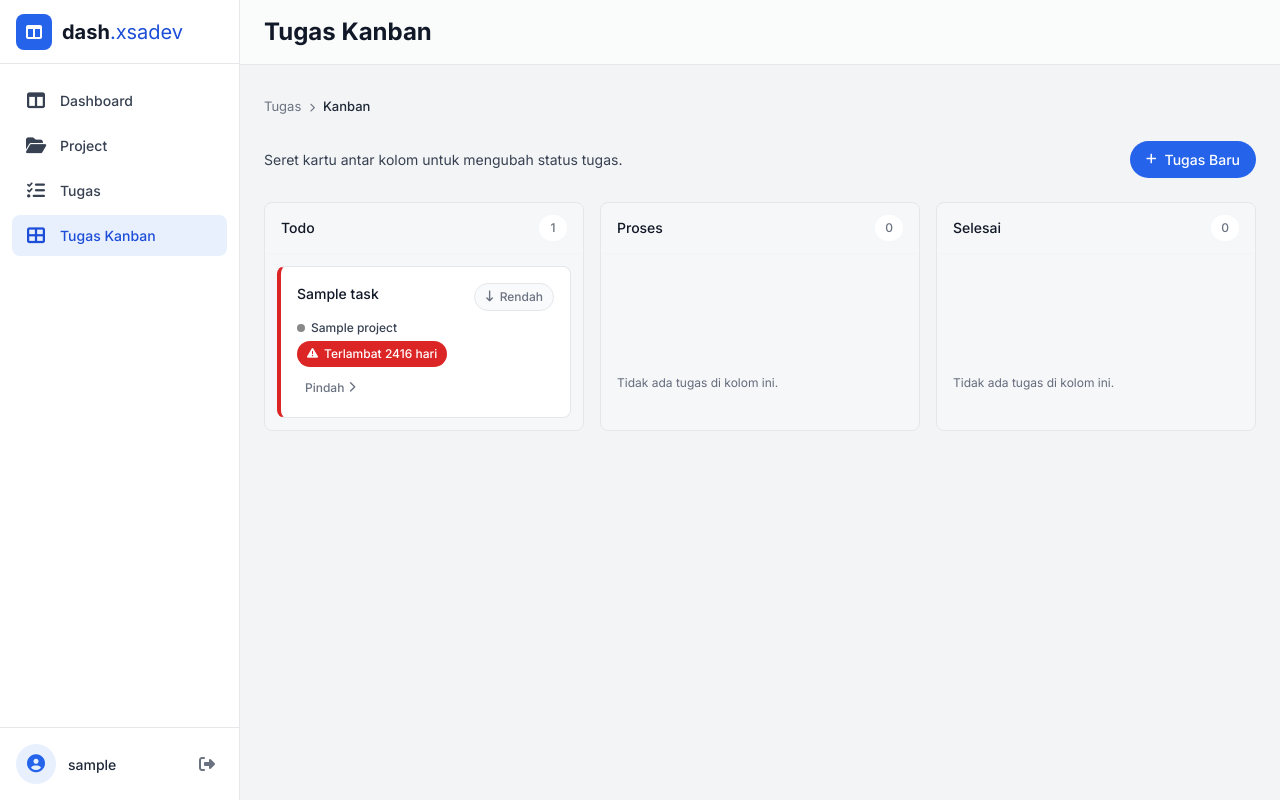
After one commit to XsafiD/todo-list-app, a Flask app: page /tasks/kanban in a window 1280 px wide. The commit adds this page. Run offline with Flask 3, Linux system fonts and the light colour scheme; the visitor is signed in with stand-in values (Sample User, id 1); tables that the repository leaves empty hold one stand-in row (values such as "Sample post"); parts of the project's set-up code (start-up, migrations or seed data) failed here and were passed over; some libraries are stand-ins or nearby versions.

Commit message:
2026-08-28 feat: halaman Tugas Kanban — board 3 kolom (Todo/Proses/Selesai) dengan drag & drop SortableJS untuk ubah status task

```diff
--- a/app/controllers/task_controller.py
+++ b/app/controllers/task_controller.py
@@ -7,7 +7,9 @@ Routes (semua login_required):
   - GET      /tasks/<id>            — detail
   - GET/POST /tasks/<id>/edit       — edit
   - POST     /tasks/<id>/complete   — toggle selesai
+  - POST     /tasks/<id>/status     — ubah status (drag & drop kanban, JSON)
   - POST     /tasks/<id>/delete     — hapus
+  - GET      /tasks/kanban          — board kanban 3 kolom per status
 """
 from flask import Blueprint, abort, flash, jsonify, redirect, render_template, request, url_for
 
@@ -20,6 +22,13 @@ task_bp = Blueprint("task", __name__, url_prefix="/tasks")
 
 _ALLOWED_STATUS = {value for value, _ in STATUS_CHOICES}
 _ALLOWED_PRIORITY = {value for value, _ in PRIORITY_CHOICES}
+
+# Kolom papan kanban — urutan tampilan board (key = nilai enum TaskStatus)
+KANBAN_COLUMNS = [
+    ("todo", "Todo"),
+    ("in_progress", "Proses"),
+    ("done", "Selesai"),
+]
 
 
 def _get_task_or_404(task_id: int):
@@ -136,6 +145,44 @@ def complete(task_id: int):
     return redirect(request.form.get("next") or url_for("task.detail", task_id=task_id))
 
 
+@task_bp.route("/kanban")
+@login_required
+def kanban():
+    """Board kanban — 3 kolom per status, task dikelompokkan di controller."""
+    grouped: dict[str, list] = {key: [] for key, _ in KANBAN_COLUMNS}
+    for task in task_service.get_all():
+        grouped.setdefault(task.status, []).append(task)
+    return render_template("task/kanban.html", columns=KANBAN_COLUMNS, grouped=grouped)
+
+
+@task_bp.route("/<int:task_id>/status", methods=["POST"])
+@login_required
+def update_status(task_id: int):
+    payload = request.get_json(silent=True) or {}
+    status = payload.get("status", "")
+    if status not in _ALLOWED_STATUS:
+        message = "Status harus todo, in_progress, atau done."
+        if _wants_json():
+            return jsonify(status="error", error="invalid_status", message=message), 400
+        flash(message, "error")
+        return redirect(url_for("task.kanban"))
+    try:
+        task = task_service.update_status(task_id, status)
+    except ValueError:
+        if _wants_json():
+            return jsonify(status="error", error="not_found", message="Tugas tidak ditemukan."), 404
+        abort(404)
+    message = f"Status tugas '{task.title}' diperbarui."
+    if _wants_json():
+        return jsonify(
+            status="ok",
+            data={"id": task.id, "title": task.title, "status": task.status.value},
+            message=message,
+        )
+    flash(message, "success")
+    return redirect(url_for("task.kanban"))
+
+
 @task_bp.route("/<int:task_id>/delete", methods=["POST"])
 @login_required
 def delete(task_id: int):
--- a/app/static/css/style.css
+++ b/app/static/css/style.css
@@ -55,6 +55,37 @@
   animation: toast-in 150ms ease-out;
 }
 
+/* ── Kanban board (kanban.js — SortableJS) ── */
+[data-kanban-card] {
+  cursor: grab;
+}
+
+[data-kanban-card]:active {
+  cursor: grabbing;
+}
+
+/* Placeholder selama drag — kartu "hantu" di posisi target */
+[data-kanban-card].kanban-ghost {
+  opacity: 0.4;
+  border-style: dashed;
+  box-shadow: none;
+}
+
+/* Klon kartu yang sedang diangkat — elevasi level 1 (DESIGN.md) */
+[data-kanban-card].kanban-drag {
+  box-shadow: rgba(0, 0, 0, 0.08) 0px 2px 8px 0px;
+}
+
+[data-kanban-card].is-loading {
+  opacity: 0.6;
+  pointer-events: none;
+}
+
+[data-kanban-card].is-done [data-kanban-title] {
+  color: #646B7C;
+  text-decoration: line-through;
+}
+
 /* Input datetime-local: samakan lebar minimal */
 input[type="datetime-local"] {
   min-width: 0;
--- /dev/null
+++ b/app/static/js/kanban.js
@@ -0,0 +1,125 @@
+/* kanban.js — board drag & drop via SortableJS + fallback tombol pindah (12-ajax-js.md) */
+(function () {
+  "use strict";
+
+  var ns = (window.Dashboardku = window.Dashboardku || {});
+
+  /* Urutan kolom — JAGA SINKRON dengan KANBAN_COLUMNS di task_controller.py */
+  var COLUMN_ORDER = ["todo", "in_progress", "done"];
+
+  ns.initKanbanBoard = function () {
+    var board = document.querySelector("[data-kanban-board]");
+    if (!board || typeof window.Sortable === "undefined") return;
+
+    var csrfInput = board.querySelector("input[name='csrf_token']");
+
+    function columnOf(el) {
+      return el.closest("[data-kanban-column]");
+    }
+
+    function refreshColumn(column) {
+      var cards = column.querySelectorAll("[data-kanban-card]");
+      var count = column.querySelector("[data-kanban-count]");
+      if (count) count.textContent = String(cards.length);
+
+      var empty = column.querySelector("[data-kanban-empty]");
+      if (empty) empty.hidden = cards.length > 0;
+
+      var position = COLUMN_ORDER.indexOf(column.getAttribute("data-kanban-column"));
+      cards.forEach(function (card) {
+        var prev = card.querySelector("[data-kanban-move='prev']");
+        var next = card.querySelector("[data-kanban-move='next']");
+        if (prev) prev.classList.toggle("hidden", position <= 0);
+        if (next) next.classList.toggle("hidden", position >= COLUMN_ORDER.length - 1);
+      });
+    }
+
+    function refreshBoard() {
+      board.querySelectorAll("[data-kanban-column]").forEach(refreshColumn);
+    }
+
+    function save(card, status, revert) {
+      card.classList.add("is-loading");
+      fetch(card.getAttribute("data-status-url"), {
+        method: "POST",
+        headers: {
+          "Content-Type": "application/json",
+          "X-Requested-With": "fetch",
+          "X-CSRFToken": csrfInput ? csrfInput.value : "",
+        },
+        body: JSON.stringify({ status: status }),
+      })
+        .then(function (response) {
+          if (!response.ok) throw new Error("Gagal memperbarui status tugas.");
+          return response.json();
+        })
+        .then(function (payload) {
+          if (payload.status !== "ok") {
+            throw new Error(payload.message || "Gagal memperbarui status tugas.");
+          }
+          card.classList.toggle("is-done", payload.data.status === "done");
+          ns.toast(payload.message, "success");
+        })
+        .catch(function (err) {
+          revert();
+          ns.toast(err.message, "error");
+        })
+        .finally(function () {
+          card.classList.remove("is-loading");
+          refreshBoard();
+        });
+    }
+
+    /* Drag antar kolom — reorder dalam kolom sama tidak dipersist (sort: false) */
+    board.querySelectorAll("[data-kanban-cards]").forEach(function (list) {
+      window.Sortable.create(list, {
+        group: "kanban",
+        sort: false,
+        animation: 150,
+        ghostClass: "kanban-ghost",
+        dragClass: "kanban-drag",
+        onEnd: function (evt) {
+          if (evt.from === evt.to) return;
+          var card = evt.item;
+          var status = columnOf(evt.to).getAttribute("data-kanban-column");
+          var fromList = evt.from;
+          var oldIndex = evt.oldIndex;
+          save(card, status, function revert() {
+            var ref = fromList.children[oldIndex] || null;
+            fromList.insertBefore(card, ref);
+          });
+        },
+      });
+    });
+
+    /* Fallback keyboard/touch: tombol pindah kolom */
+    board.querySelectorAll("[data-kanban-move]").forEach(function (button) {
+      button.addEventListener("click", function (event) {
+        event.preventDefault();
+        var card = button.closest("[data-kanban-card]");
+        if (!card || card.classList.contains("is-loading")) return;
+
+        var position = COLUMN_ORDER.indexOf(
+          columnOf(card).getAttribute("data-kanban-column")
+        );
+        var target = position + (button.getAttribute("data-kanban-move") === "next" ? 1 : -1);
+        if (target < 0 || target >= COLUMN_ORDER.length) return;
+
+        var fromList = card.parentElement;
+        var targetList = board.querySelector(
+          '[data-kanban-column="' + COLUMN_ORDER[target] + '"] [data-kanban-cards]'
+        );
+        if (!targetList) return;
+
+        targetList.appendChild(card);
+        refreshBoard();
+        save(card, COLUMN_ORDER[target], function revert() {
+          fromList.appendChild(card);
+          refreshBoard();
+        });
+      });
+    });
+
+    refreshBoard();
+  };
+})();
--- a/app/templates/base.html
+++ b/app/templates/base.html
@@ -74,9 +74,17 @@
           <!-- Task -->
           <a href="{{ url_for('task.index') }}"
              class="flex items-center gap-3 rounded-lg px-3 py-2.5 text-[14px] font-medium transition
-                    {% if request.endpoint and request.endpoint.startswith('task.') and request.endpoint != 'task.create' %}bg-primary-soft text-primary-deep{% else %}text-charcoal hover:bg-surface-soft{% endif %}">
+                    {% if request.endpoint and request.endpoint.startswith('task.') and request.endpoint not in ['task.create', 'task.kanban'] %}bg-primary-soft text-primary-deep{% else %}text-charcoal hover:bg-surface-soft{% endif %}">
             <i class="fa-solid fa-list-check text-[18px] w-6 text-center" aria-hidden="true"></i>
             <span class="whitespace-nowrap">Tugas</span>
+          </a>
+
+          <!-- Tugas Kanban -->
+          <a href="{{ url_for('task.kanban') }}"
+             class="flex items-center gap-3 rounded-lg px-3 py-2.5 text-[14px] font-medium transition
+                    {% if request.endpoint == 'task.kanban' %}bg-primary-soft text-primary-deep{% else %}text-charcoal hover:bg-surface-soft{% endif %}">
+            <i class="fa-solid fa-table-cells-large text-[18px] w-6 text-center" aria-hidden="true"></i>
+            <span class="whitespace-nowrap">Tugas Kanban</span>
           </a>
         </div>
       </nav>
--- /dev/null
+++ b/app/templates/task/kanban.html
@@ -0,0 +1,82 @@
+{% extends "base.html" %}
+{% from "components/page_path.html" import page_path %}
+{% from "components/badge.html" import deadline_badge, priority_badge, project_tag %}
+
+{% block title %}Tugas Kanban · dash.xsadev{% endblock %}
+
+{% block page_title %}Tugas Kanban{% endblock %}
+
+{% block authenticated_content %}
+{{ page_path([{"label": "Tugas", "href": url_for('task.index')}, {"label": "Kanban"}]) }}
+
+<div class="flex flex-wrap items-center justify-between gap-3">
+  <p class="text-[14px] text-charcoal">Seret kartu antar kolom untuk mengubah status tugas.</p>
+  <a href="{{ url_for('task.create') }}"
+     class="inline-flex items-center gap-2 rounded-full bg-primary px-4 py-2 text-[14px] font-medium text-white transition hover:bg-primary-deep">
+    <i class="fa-solid fa-plus text-[12px]" aria-hidden="true"></i>Tugas Baru
+  </a>
+</div>
+
+{# ── Kanban board — drag & drop via kanban.js (SortableJS) ── #}
+<section class="mt-6" data-kanban-board aria-label="Papan kanban tugas">
+  <input type="hidden" name="csrf_token" value="{{ csrf_token() }}">
+
+  <div class="grid gap-4 md:grid-cols-3">
+    {% for key, label in columns %}
+    <div data-kanban-column="{{ key }}"
+         class="flex flex-col rounded-lg border border-hairline bg-surface-soft/60">
+      <header class="flex items-center justify-between border-b border-hairline-soft px-4 py-3">
+        <h2 class="text-[14px] font-medium text-ink-deep">{{ label }}</h2>
+        <span data-kanban-count
+              class="inline-flex min-w-[28px] items-center justify-center rounded-full bg-surface px-2.5 py-1 text-[12px] font-medium text-slate"
+              aria-label="Jumlah tugas di kolom {{ label }}">{{ grouped[key] | length }}</span>
+      </header>
+
+      <div data-kanban-cards class="flex min-h-[120px] flex-col gap-3 p-3">
+        {% for task in grouped[key] %}
+        <article data-kanban-card data-task-id="{{ task.id }}"
+                 data-status-url="{{ url_for('task.update_status', task_id=task.id) }}"
+                 class="rounded-lg border border-hairline bg-surface p-4 transition-shadow duration-150 hover:shadow-sm
+                        {% if task.status == 'done' %}is-done{% endif %}
+                        {% if task.deadline_state == 'overdue' %}border-l-4 border-l-critical{% endif %}">
+          <div class="flex items-start justify-between gap-2">
+            <a href="{{ url_for('task.detail', task_id=task.id) }}" class="min-w-0 flex-1" title="{{ task.title }}">
+              <p data-kanban-title class="line-clamp-2 text-[14px] font-medium text-ink-deep">{{ task.title }}</p>
+            </a>
+            {{ priority_badge(task.priority) }}
+          </div>
+
+          <div class="mt-2 flex flex-wrap items-center gap-x-3 gap-y-1">
+            {{ project_tag(task.project_name, task.project_color) }}
+            {% if task.deadline %}{{ deadline_badge(task.deadline_state, task.deadline_label) }}{% endif %}
+          </div>
+
+          {# Fallback keyboard/touch: pindah kolom tanpa drag #}
+          <div class="mt-2 flex justify-between" data-kanban-moves>
+            <button type="button" data-kanban-move="prev"
+                    class="inline-flex items-center gap-1 rounded-lg px-2 py-1 text-[12px] font-medium text-slate transition hover:bg-surface-soft hover:text-ink"
+                    aria-label="Pindah ke kolom sebelumnya">
+              <i class="fa-solid fa-chevron-left text-[11px]" aria-hidden="true"></i>Pindah
+            </button>
+            <button type="button" data-kanban-move="next"
+                    class="inline-flex items-center gap-1 rounded-lg px-2 py-1 text-[12px] font-medium text-slate transition hover:bg-surface-soft hover:text-ink"
+                    aria-label="Pindah ke kolom berikutnya">
+              Pindah<i class="fa-solid fa-chevron-right text-[11px]" aria-hidden="true"></i>
+            </button>
+          </div>
+        </article>
+        {% endfor %}
+      </div>
+
+      <p data-kanban-empty {% if grouped[key] %}hidden{% endif %}
+         class="px-4 pb-4 text-[12px] text-stone">Tidak ada tugas di kolom ini.</p>
+    </div>
+    {% endfor %}
+  </div>
+</section>
+{% endblock %}
+
+{% block scripts %}
+<script src="https://cdn.jsdelivr.net/npm/sortablejs@1.15.6/Sortable.min.js" crossorigin="anonymous" referrerpolicy="no-referrer"></script>
+<script src="{{ url_for('static', filename='js/kanban.js') }}"></script>
+{% endblock %}
```
Also changed, not shown: DESIGN.md (+14 -2 lines), app/services/task_service.py (+22 -0 lines), tests/test_tasks.py (+91 -0 lines).
